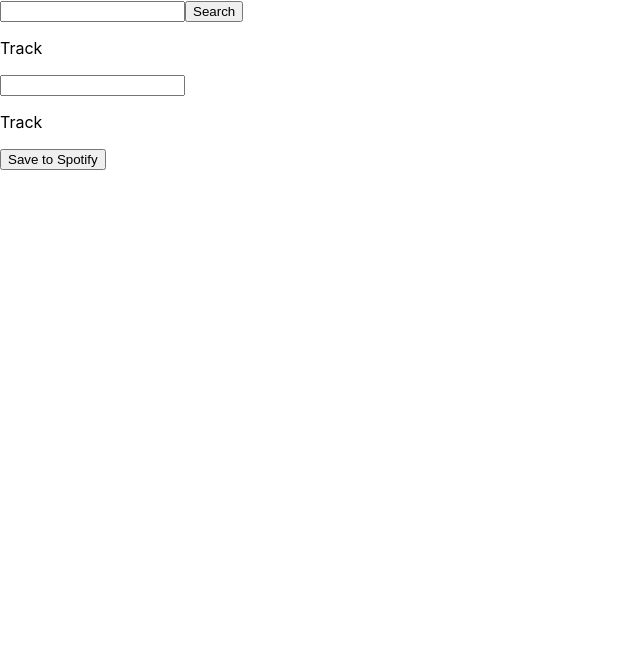
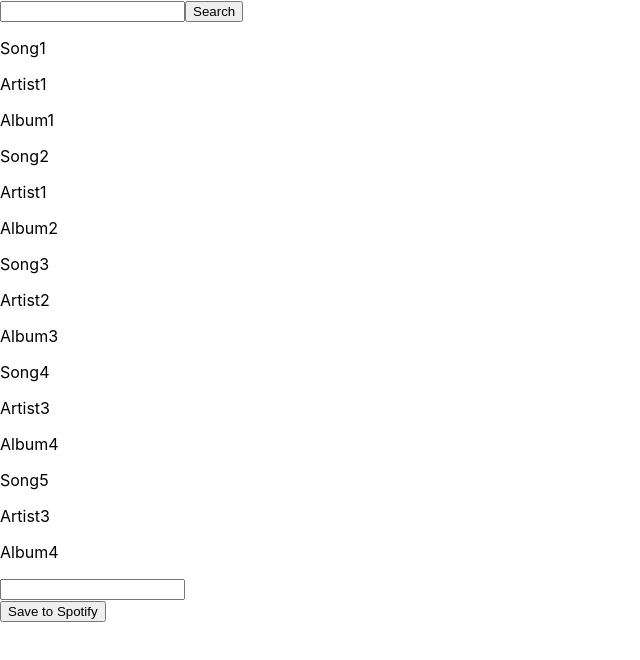
Before and after one commit to xerocb/Jammming, a React (Create React App) app: page / in a window 1280 px wide. Shown: the top 660 px of the page, without its empty margins (0-640 px from the left). Built offline with nearby package versions, Linux system fonts and the light colour scheme.

Commit message:
Initial implementation of Tracklist

```diff
--- a/src/components/App/App.js
+++ b/src/components/App/App.js
@@ -3,12 +3,13 @@
 import SearchResults from '../SearchResults/SearchResults';
 import Playlist from '../Playlist/Playlist';
 import styles from './App.module.css';
+import { MockSongs } from '../MockSongs';
 
-function App() {
+function App({ songs }) {
   return (
     <div>
       <SearchBar />
-      <SearchResults />
+      <SearchResults songs={MockSongs} />
       <Playlist />
     </div>
   );
--- /dev/null
+++ b/src/components/MockSongs.js
@@ -0,0 +1,27 @@
+export const MockSongs = [
+    {
+        name: 'Song1',
+        artist: 'Artist1',
+        album: 'Album1'
+    },
+    {
+        name: 'Song2',
+        artist: 'Artist1',
+        album: 'Album2'
+    },
+    {
+        name: 'Song3',
+        artist: 'Artist2',
+        album: 'Album3'
+    },
+    {
+        name: 'Song4',
+        artist: 'Artist3',
+        album: 'Album4'
+    },
+    {
+        name: 'Song5',
+        artist: 'Artist3',
+        album: 'Album4'
+    }
+];
--- a/src/components/SearchResults/SearchResults.js
+++ b/src/components/SearchResults/SearchResults.js
@@ -2,10 +2,10 @@
 import Tracklist from '../Tracklist/Tracklist'
 import styles from './SearchResults.module.css';
 
-function SearchResults() {
+function SearchResults({ songs }) {
     return (
         <div>
-            <Tracklist />
+            <Tracklist songs={songs} />
         </div>
     );
 }
--- a/src/components/Track/Track.js
+++ b/src/components/Track/Track.js
@@ -1,8 +1,14 @@
 import React from 'react';
 import styles from './Track.module.css';
 
-function Track() {
-    return <p>Track</p>;
+function Track({ song }) {
+    return (
+        <div>
+            <p>{song.name}</p>
+            <p>{song.artist}</p>
+            <p>{song.album}</p>
+        </div>
+    );
 }
 
 export default Track;
--- a/src/components/Tracklist/Tracklist.js
+++ b/src/components/Tracklist/Tracklist.js
@@ -2,10 +2,12 @@
 import Track from '../Track/Track';
 import styles from './Tracklist.module.css';
 
-function Tracklist() {
+function Tracklist({ songs=[] }) {
+    const tracks = songs.map(song => <Track song={song} />);
+
     return (
         <div>
-            <Track />
+            {tracks}
         </div>
     );
 }
--- a/src/index.js
+++ b/src/index.js
@@ -2,10 +2,11 @@
 import ReactDOM from 'react-dom/client';
 import './index.css';
 import App from './components/App/App';
+import { MockSongs } from './components/MockSongs';
 
 const root = ReactDOM.createRoot(document.getElementById('root'));
 root.render(
   <React.StrictMode>
-    <App />
+    <App songs={MockSongs}/>
   </React.StrictMode>
 );
```
